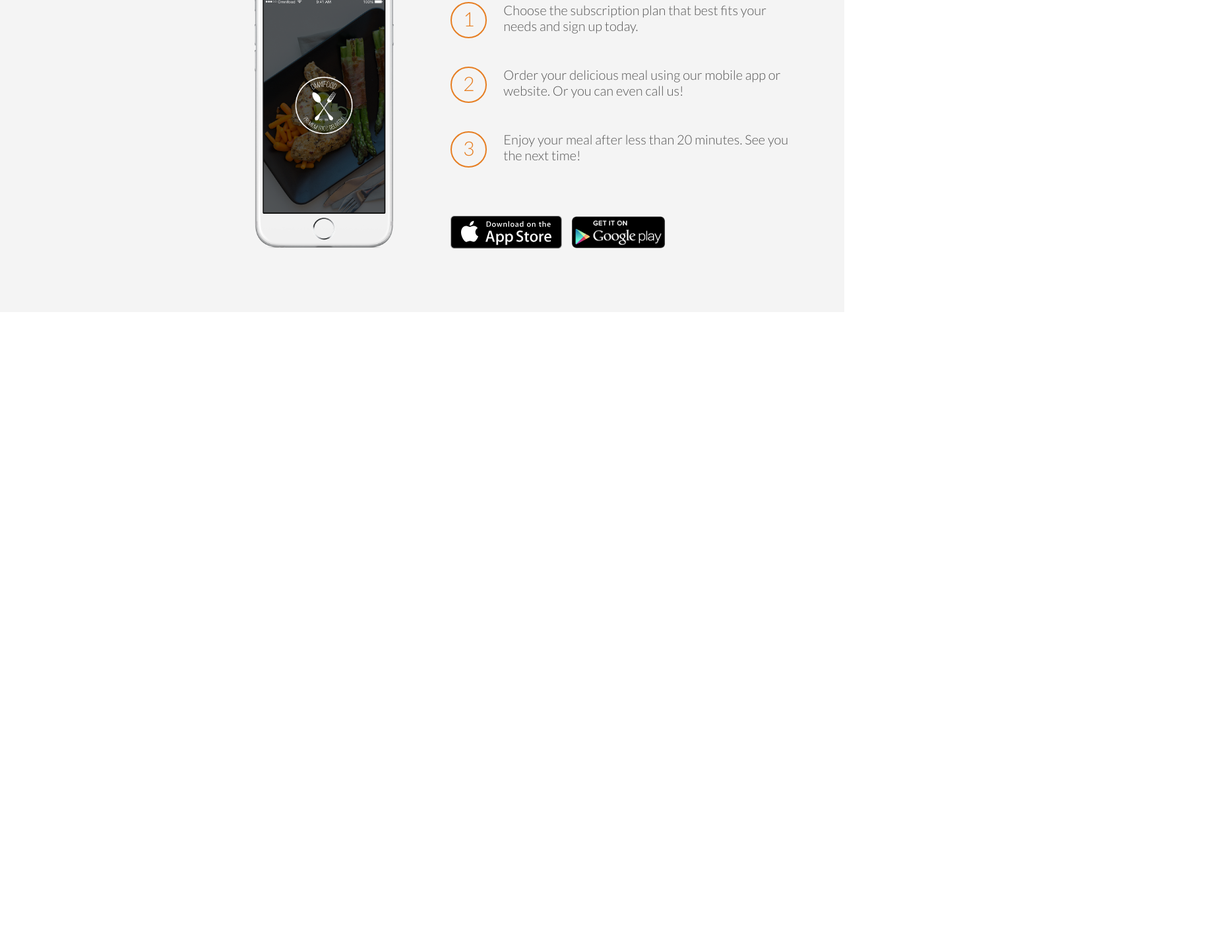
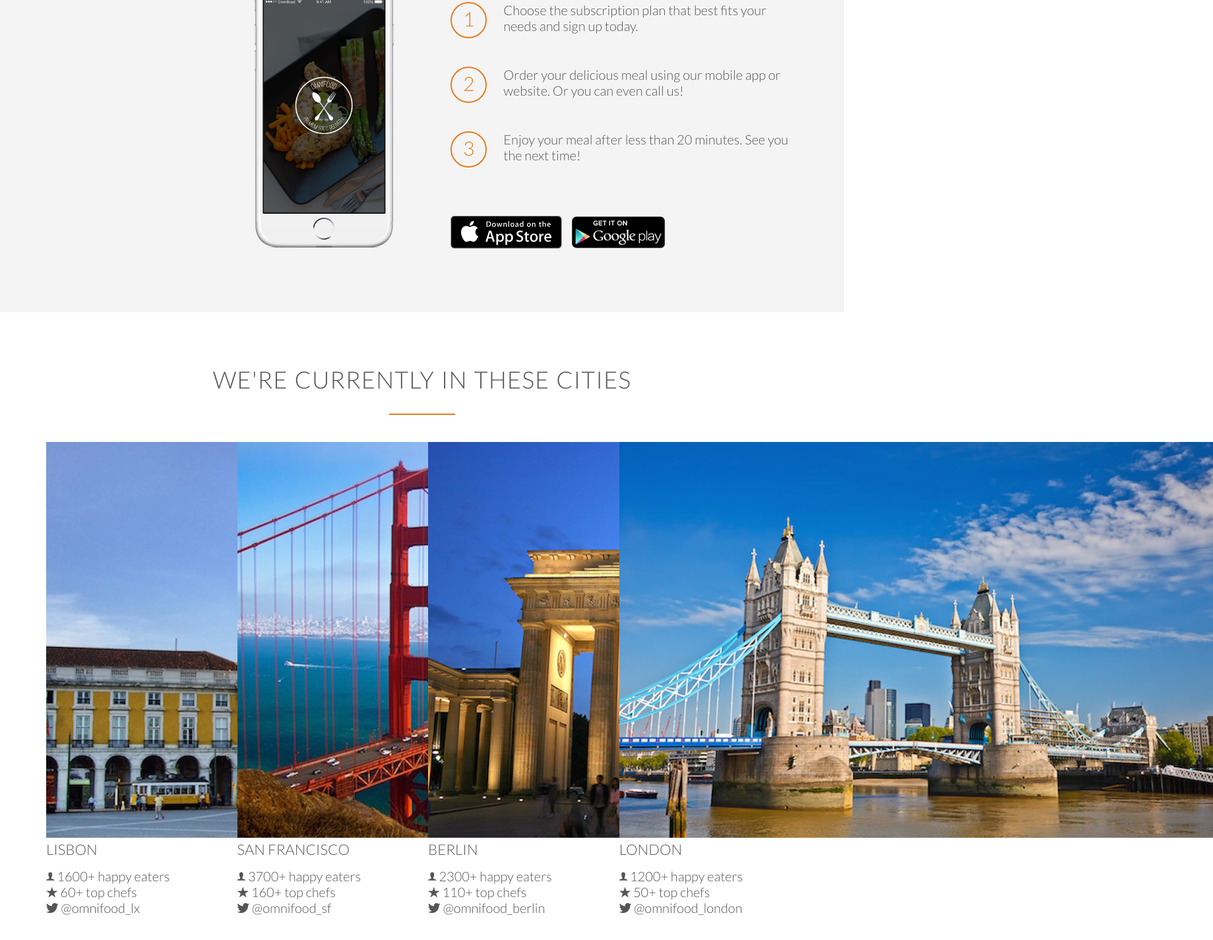
Before and after one commit to Finble/omnifood, a plain HTML site: page index.html in a window 1280 px wide. Shown: the part 2210-3635 px from the top of the page at 66% size, 1839 px wide, since content can reach past the window. Before the commit the page ends 2683 px from the top, so only its background shows below. Drawn offline with Linux system fonts and the light colour scheme; files whose address does not match are found by name.

Commit message:
Cities Section - index.html

```diff
--- a/index.html
+++ b/index.html
@@ -140,5 +140,76 @@
             </div>
             </div>
         </section>
+        <section class="section-cities">
+            <div class="row">
+                <h2>We're currently in these cities</h2>
+            </div>
+            <div class="row">
+                <div class="col span-1-of-4 box">
+                    <img src="resources/img/lisbon-3.jpg" alt="Lisbon">
+                    <h3>Lisbon</h3>
+                    <div class="city-feature">
+                        <i class="ion-ios-person"></i>
+                        1600+ happy eaters
+                    </div>
+                    <div class="city-feature">
+                        <i class="ion-ios-star"></i>
+                        60+ top chefs
+                    </div>
+                    <div class="city-feature">
+                        <i class="ion-social-twitter"></i>
+                        @omnifood_lx
+                    </div>
+                </div>
+                <div class="col span-1-of-4 box">
+                    <img src="resources/img/san-francisco.jpg" alt="San Francisco">
+                    <h3>San Francisco</h3>
+                    <div class="city-feature">
+                        <i class="ion-ios-person"></i>
+                        3700+ happy eaters
+                    </div>
+                    <div class="city-feature">
+                        <i class="ion-ios-star"></i>
+                        160+ top chefs
+                    </div>
+                    <div class="city-feature">
+                        <i class="ion-social-twitter"></i>
+                        @omnifood_sf
+                    </div>
+                </div>
+                <div class="col span-1-of-4 box">
+                    <img src="resources/img/berlin.jpg" alt="Berlin">
+                    <h3>Berlin</h3>
+                    <div class="city-feature">
+                        <i class="ion-ios-person"></i>
+                        2300+ happy eaters
+                    </div>
+                    <div class="city-feature">
+                        <i class="ion-ios-star"></i>
+                        110+ top chefs
+                    </div>
+                    <div class="city-feature">
+                        <i class="ion-social-twitter"></i>
+                        @omnifood_berlin
+                    </div>
+                </div>
+                <div class="col span-1-of-4 box">
+                    <img src="resources/img/london.jpg" alt="London">
+                    <h3>London</h3>
+                    <div class="city-feature">
+                        <i class="ion-ios-person"></i>
+                        1200+ happy eaters
+                    </div>
+                    <div class="city-feature">
+                        <i class="ion-ios-star"></i>
+                        50+ top chefs
+                    </div>
+                    <div class="city-feature">
+                        <i class="ion-social-twitter"></i>
+                        @omnifood_london
+                    </div>
+                </div>
+            </div>
+        </section>
     </body>
 </html>
```
